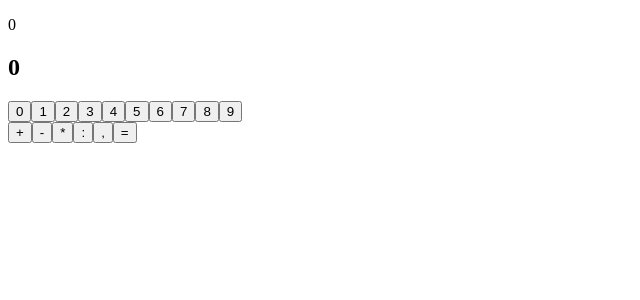
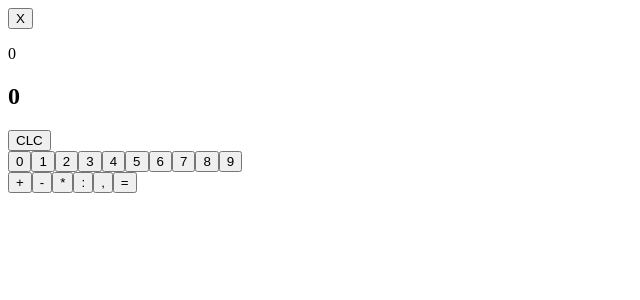
Before and after one commit to ritamcastro/testing-apps-with-rtl, a React app: page / in a window 1280 px wide. Shown: the top 300 px of the page, without its empty margins (0-640 px from the left). Built offline with nearby package versions, Linux system fonts and the light colour scheme.

Commit message:
Add test for missing calculator buttons

```diff
--- a/src/features/calculator/calculator.jsx
+++ b/src/features/calculator/calculator.jsx
@@ -4,8 +4,12 @@ const Calculator = () => {
     return (
         <div>
             <div>
+                <button aria-label='close calculator'>X</button>
+            </div>
+            <div>
                 <p aria-label='expression'>0</p>
                 <h2 aria-label='result'>0</h2>
+                <button aria-label='clear'>CLC</button>
             </div>
             <div>
                 <button>0</button>
```
Also changed, not shown: 1 other file (tests, documents, lock files or other folders).
